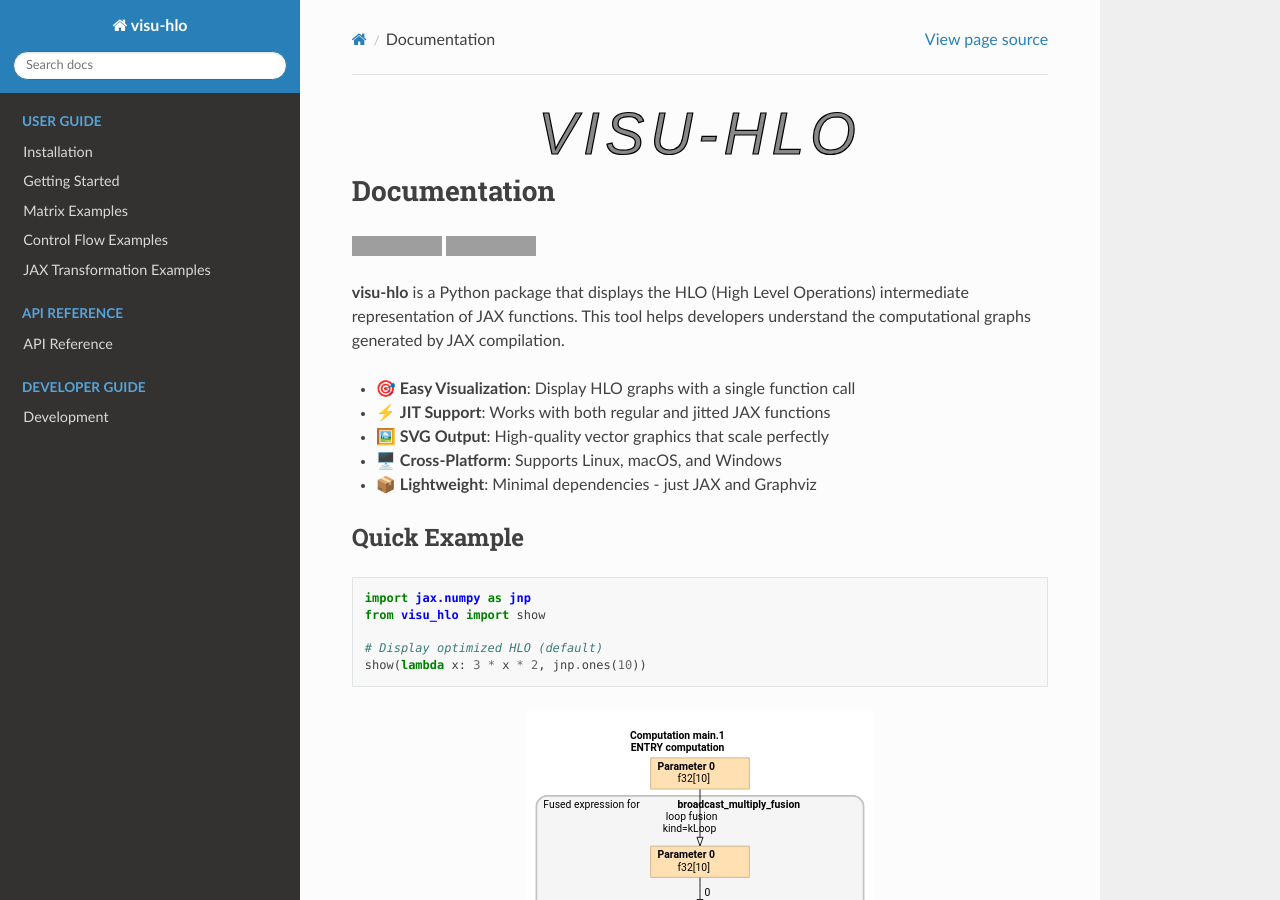
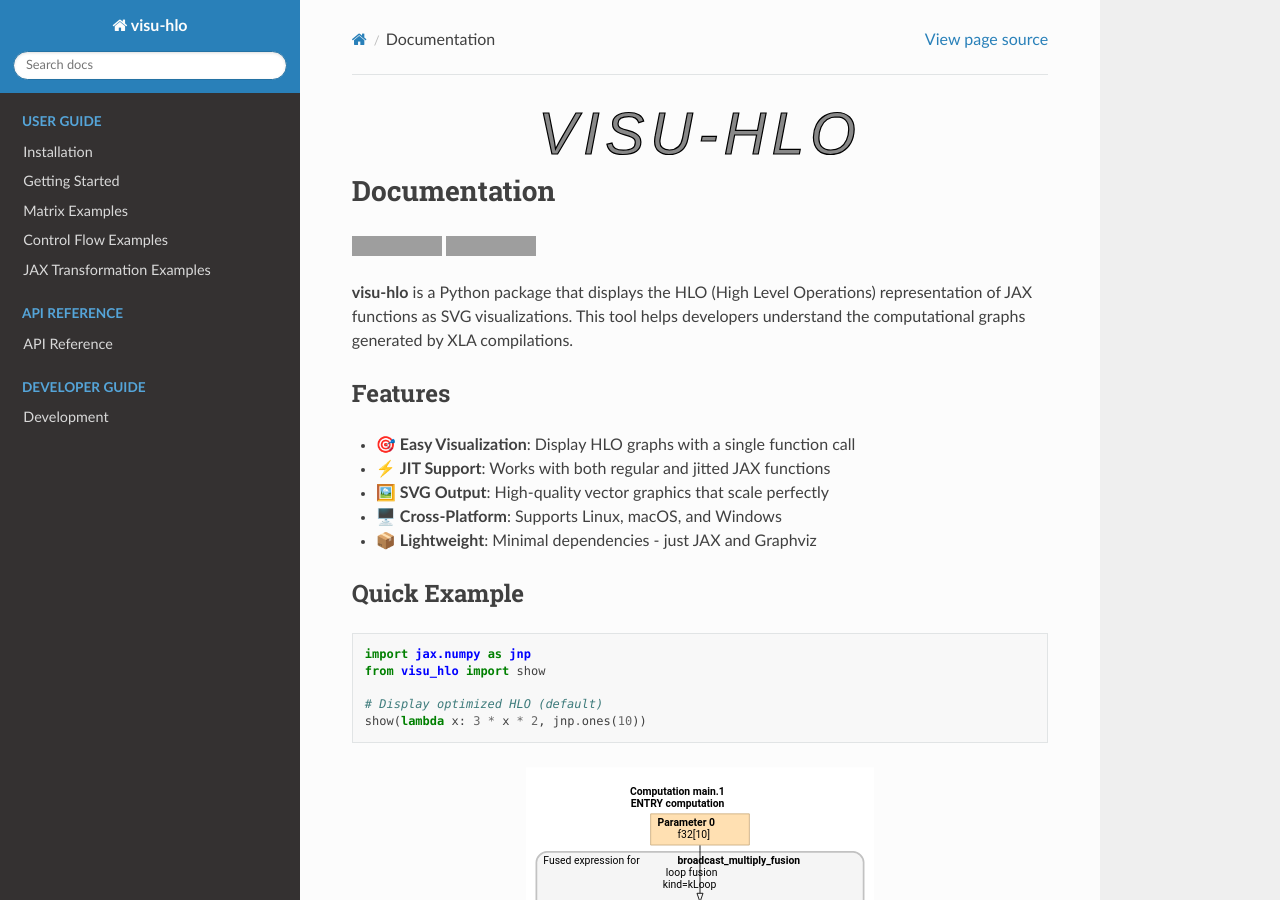
Before and after one commit to CMBSciPol/visu-hlo, a Sphinx documentation site: the page built from docs/source/index.md, in a window 1280 px wide and 900 px high. Built offline with Sphinx 7.4.7 and the Read the Docs theme 3.1.0, drawn with Linux system fonts in a browser that asks for light colours; some of the changed lines change nothing that is shown; grey boxes are pictures that could not be loaded.

Commit message:
Update READMEs

````diff
--- a/README.md
+++ b/README.md
@@ -11,7 +11,9 @@
 [![Coverage](https://codecov.io/gh/CMBSciPol/visu-hlo/graph/badge.svg)](https://codecov.io/gh/CMBSciPol/visu-hlo)
 [![Documentation](https://readthedocs.org/projects/visu-hlo/badge/?version=latest)](https://visu-hlo.readthedocs.io/en/latest/?badge=latest)
 
-**visu-hlo** is a Python package that displays the HLO (High Level Operations) representation of JAX functions as SVG visualizations. This tool helps developers understand the computational graphs generated by XLA compilation.
+<!-- Start common text with source/index.md -->
+
+**visu-hlo** is a Python package that displays the HLO (High Level Operations) representation of JAX functions as SVG visualizations. This tool helps developers understand the computational graphs generated by XLA compilations.
 
 ## Features
 
@@ -59,6 +61,8 @@
 
 **System dependency:** Install [Graphviz](https://graphviz.org/download/)
 
+<!-- End common text with source/index.md -->
+
 ## Documentation
 
 Full documentation: https://visu-hlo.readthedocs.io/
--- a/docs/source/index.md
+++ b/docs/source/index.md
@@ -8,14 +8,10 @@
 [![PyPI version](https://badge.fury.io/py/visu-hlo.svg)](https://badge.fury.io/py/visu-hlo)
 [![Python versions](https://img.shields.io/pypi/pyversions/visu-hlo.svg?color=%232EBF4F)](https://pypi.org/project/visu-hlo)
 
-**visu-hlo** is a Python package that displays the HLO (High Level Operations) intermediate representation of
-JAX functions. This tool helps developers understand the computational graphs generated by JAX compilation.
-
-
 ```{include} ../../README.md
 ---
-start-after: "## Features"
-end-before: "## Documentation"
+start-after: "<!-- Start common text with source/index.md -->"
+end-before: "<!-- End common text with source/index.md -->"
 ---
 ```
 
````
